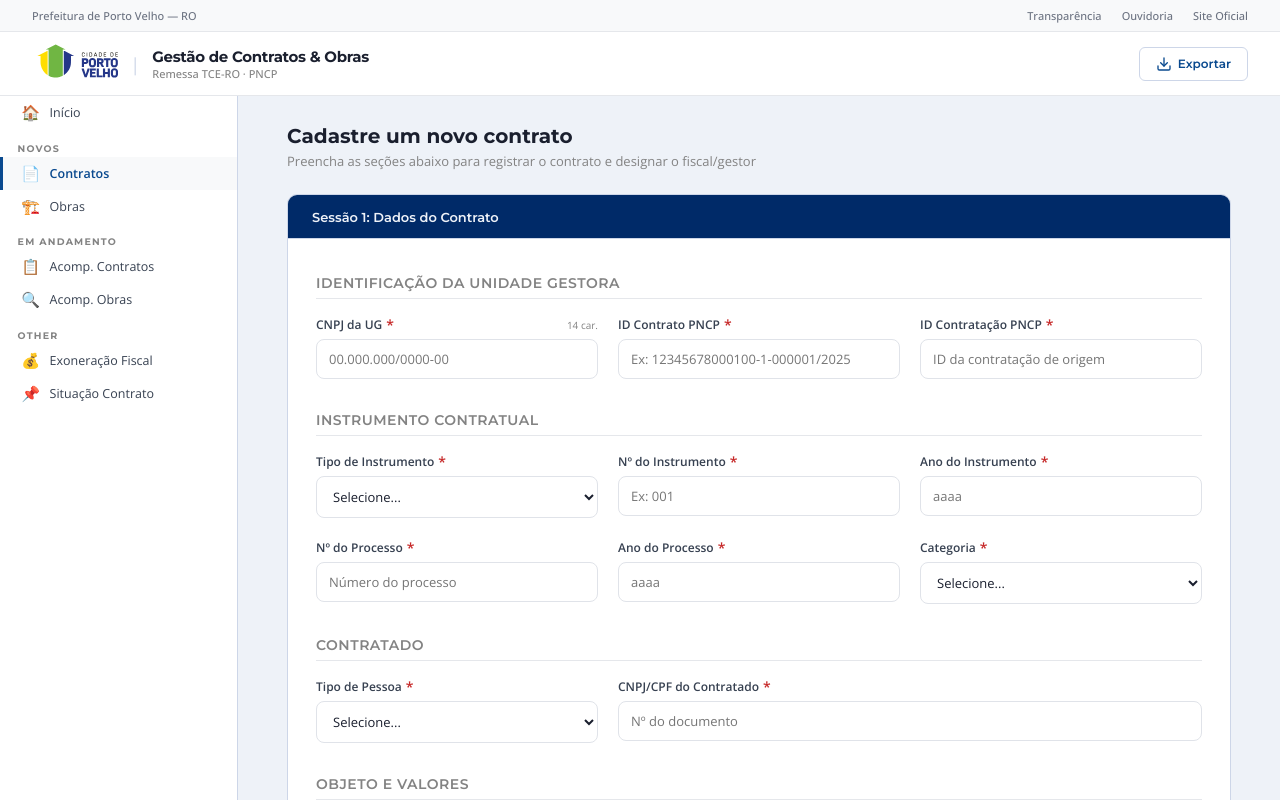
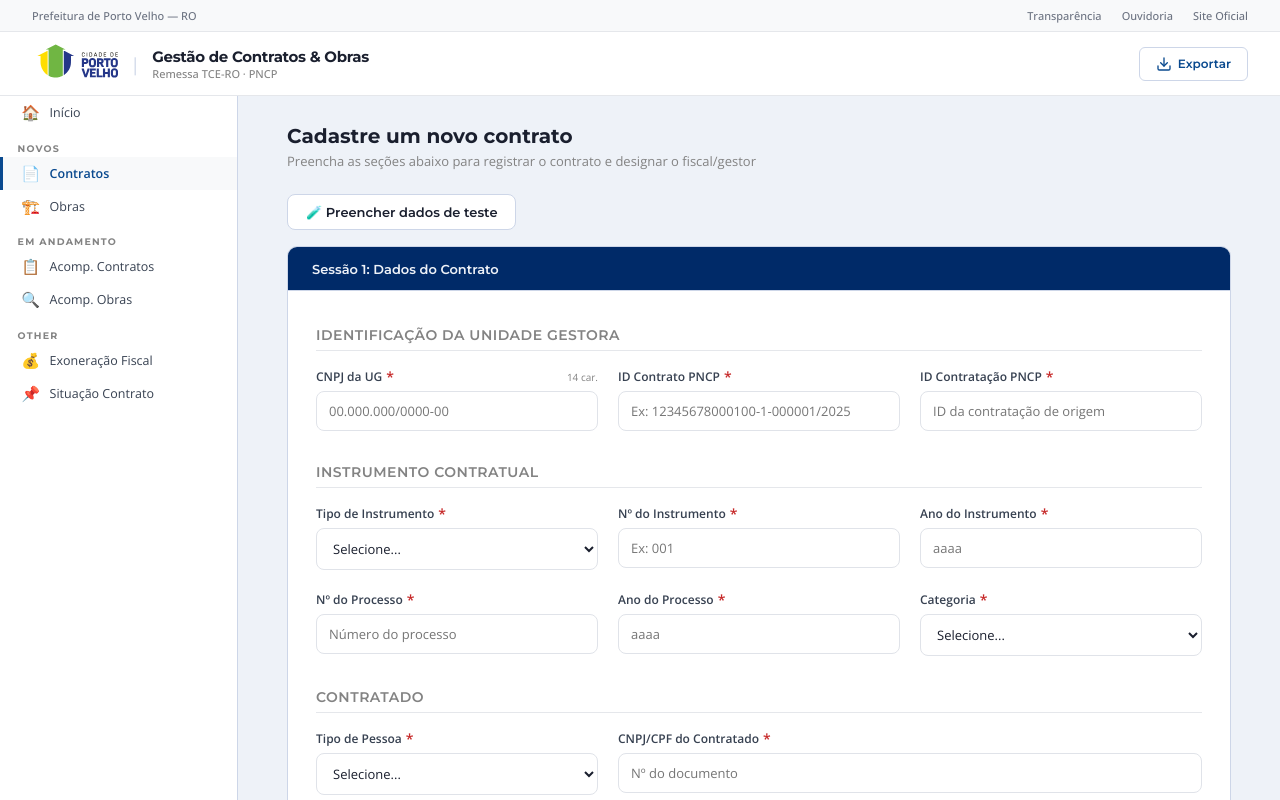
Before and after one commit to Rug-gieri/sistema_de_gestao_de_obras_e_contratos, a Vue app: page /contratos in a window 1280 px wide. Shown: the top 800 px of the page. Built offline with nearby package versions, Linux system fonts and the light colour scheme.

Commit message:
att documentação

```diff
--- a/src/pages/NovosContratosPage.vue
+++ b/src/pages/NovosContratosPage.vue
@@ -89,6 +89,59 @@ const contratadoLabel = computed(() =>
 
 
 const rcUploadRef = ref<InstanceType<typeof UploadBox> | null>(null)
+
+const isDev = import.meta.env.DEV
+
+function fillMockData() {
+  rcVigenciaIndeterminada.value = 'N'
+  rcGarantia.value = 'S'
+  rcTpPessoa.value = 'J'
+  fgTipoAgente.value = '1'
+  fgIdentificadorAgente.value = '1'
+
+  rcCnpj.value = '12.345.678/0001-90'
+  rcIdContratoPNCP.value = '1234567890123456789012345678'
+  rcIdContratacaoPNCP.value = '9876543210987654321098765432'
+  rcTipo.value = '1'
+  rcNumInstrumentoContratual.value = '001/2025'
+  rcAnoInstrumentoContratual.value = '2025'
+  rcProcesso.value = '00000.000000/2025-00'
+  rcAnoProc.value = '2025'
+  rcCategoria.value = '7'
+  rcContratado.value = '12.345.678/0001-90'
+  rcObjeto.value = 'Contrato de obras públicas para construção de escola municipal no bairro Centro'
+  rcValIni.value = '150000.00'
+  rcRecDes.value = 'D'
+  rcSubContrato.value = 'N'
+  rcDataVigInicio.value = '2025-01-01'
+  rcDataAssinatura.value = '2025-01-01'
+  rcDataPub.value = '2025-01-02'
+  rcLocalPub.value = '1'
+  rcUrlPublicacao.value = 'https://doe.portovelho.ro.gov.br/2025/01/02'
+
+  rcDataVigFim.value = '2025-12-31'
+  rcValorGarantia.value = '7500.00'
+  rcModalidadeGarantia.value = '3'
+
+  fgCnpj.value = '12.345.678/0001-90'
+  fgNomeAgente.value = 'Maria da Silva Santos'
+  fgCpfAgente.value = '123.456.789-00'
+  fgNaturezaCargo.value = '1'
+  fgDesignacao.value = '2'
+  fgNumeroDesignacao.value = '001'
+  fgAnoDesignacao.value = '2025'
+  fgDataDesignacao.value = '2025-01-01'
+  fgLocalDesignacao.value = '1'
+  fgUrlDesignacao.value = 'https://doe.portovelho.ro.gov.br/2025/01/01'
+
+  fgClassificacaoFiscal.value = '1'
+
+  if (rcUploadRef.value) {
+    const mockFile = new File(['conteudo-teste'], 'arquivo-teste.pdf', { type: 'application/pdf' })
+    rcUploadRef.value.fileObj = mockFile
+    rcUploadRef.value.fileName = 'arquivo-teste'
+  }
+}
 
 // --- Validation helpers ---
 interface InvalidMap {
@@ -363,6 +416,8 @@ const tipoLabel: Record<string, string> = {
 <template>
   <div class="pt">Cadastre um novo contrato</div>
   <div class="ps">Preencha as seções abaixo para registrar o contrato e designar o fiscal/gestor</div>
+
+  <button v-if="isDev" class="btn btn-s" style="margin-bottom: 1rem;" @click="fillMockData">🧪 Preencher dados de teste</button>
 
   <div id="combined-form">
     <!-- Card: Sessão 1 - Dados do Contrato -->
```
Also changed, not shown: 1 other file (tests, documents, lock files or other folders).
